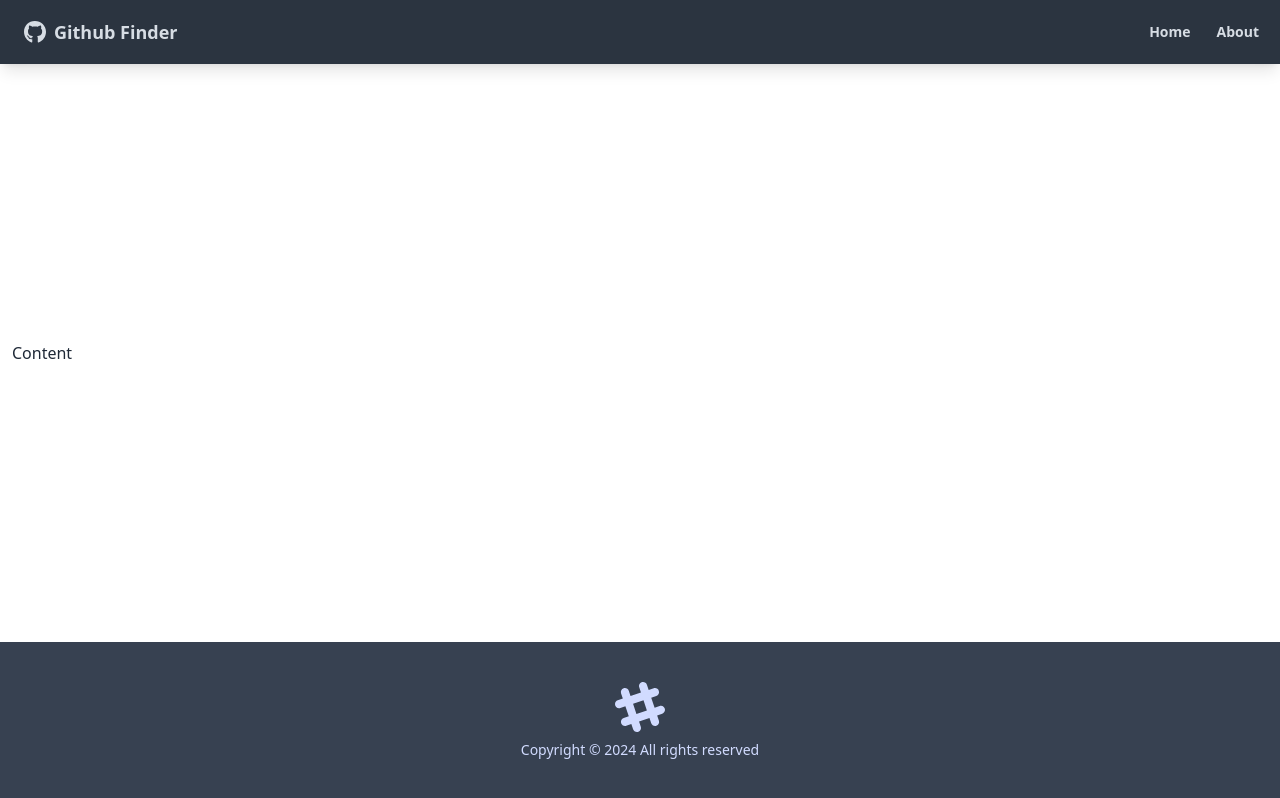
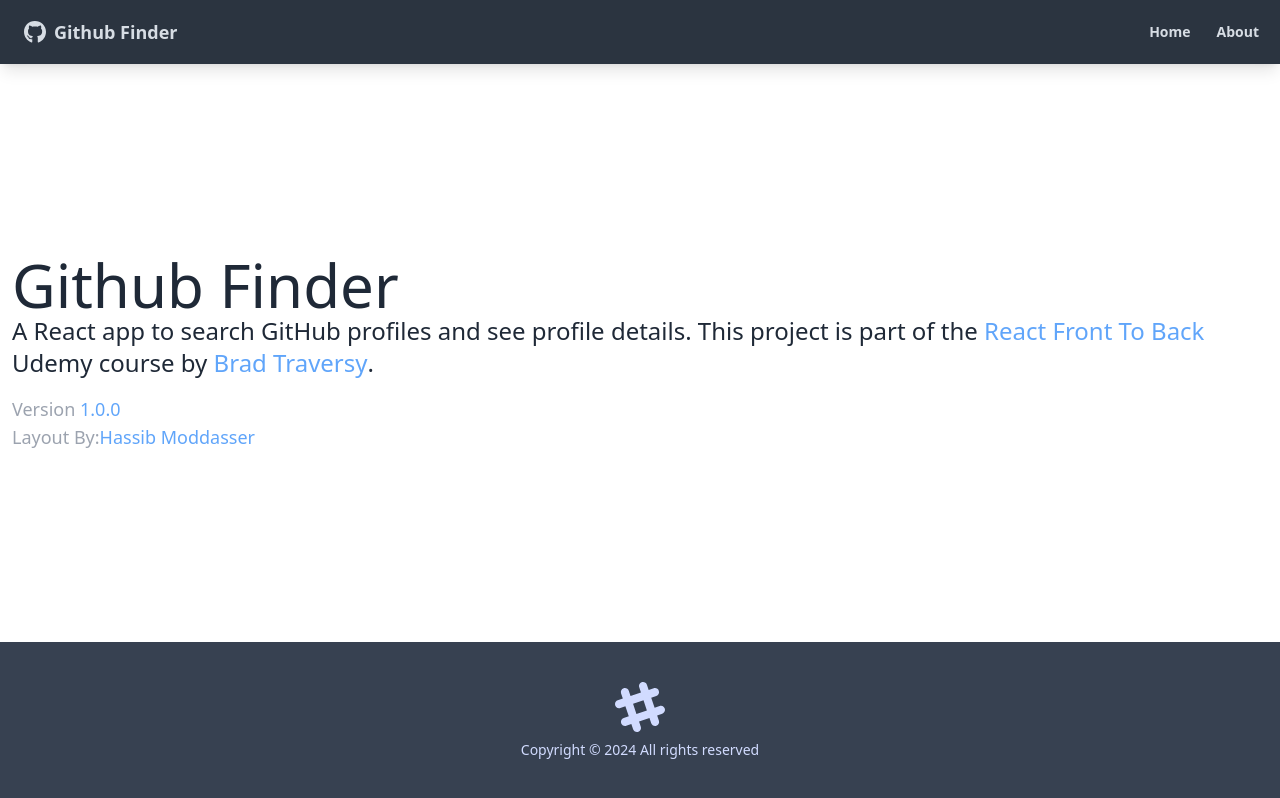
Before and after one commit to ccpretorius/github-finder, a React (Create React App) app: page /about in a window 1280 px wide. Built offline with nearby package versions, Linux system fonts and the light colour scheme.

Commit message:
Pages and Routes

```diff
--- a/src/App.js
+++ b/src/App.js
@@ -1,13 +1,23 @@
-import { BrowserRouter as Router, Route } from "react-router-dom";
+import { BrowserRouter as Router, Route, Routes } from "react-router-dom";
 import Navbar from "./components/layout/Navbar";
 import Footer from "./components/layout/Footer";
+import Home from "./pages/Home";
+import About from "./pages/About";
+import NotFound from "./pages/NotFound";
 
 function App() {
   return (
     <Router>
       <div className="flex flex-col justify-between h-screen">
         <Navbar />
-        <main className="container mx-auto px-3 pb-12">Content</main>
+        <main className="container mx-auto px-3 pb-12">
+          <Routes>
+            <Route path="/" element={<Home />} />
+            <Route path="/about" element={<About />} />
+            <Route path="/notfound" element={<NotFound />} />
+            <Route path="/*" element={<NotFound />} />
+          </Routes>
+        </main>
         <Footer />
       </div>
     </Router>
--- /dev/null
+++ b/src/pages/About.jsx
@@ -0,0 +1,33 @@
+function About() {
+  return (
+    <>
+      <h1 className="text-6xl">Github Finder</h1>
+      <p className="mb-4 text-2xl font-light">
+        A React app to search GitHub profiles and see profile details. This project is part of the
+        <a className="text-blue-400" href="https://www.udemy.com/course/modern-react-front-to-back/">
+          {" "}
+          React Front To Back
+        </a>{" "}
+        Udemy course by
+        <strong>
+          <a className="text-blue-400" href="https://traversymedia.com">
+            {" "}
+            Brad Traversy
+          </a>
+        </strong>
+        .
+      </p>
+      <p className="text-lg text-gray-400">
+        Version <span className="text-blue-400">1.0.0</span>
+      </p>
+      <p className="text-lg text-gray-400">
+        Layout By:
+        <a className="text-blue-400" href="https://twitter.com/hassibmoddasser">
+          Hassib Moddasser
+        </a>
+      </p>
+    </>
+  );
+}
+
+export default About;
--- /dev/null
+++ b/src/pages/Home.jsx
@@ -0,0 +1,9 @@
+function Home() {
+  return (
+    <div>
+      <h1 className="text-6xl">Welcome</h1>
+    </div>
+  );
+}
+
+export default Home;
--- /dev/null
+++ b/src/pages/NotFound.jsx
@@ -0,0 +1,21 @@
+import { FaHome } from "react-icons/fa";
+import { Link } from "react-router-dom";
+
+function NotFound() {
+  return (
+    <div className="hero'">
+      <div className="text-center hero-content">
+        <div className="max w lg">
+          <h1 className="text-8xl font-bold mb-8">Oops!</h1>
+          <p className="text-5xl mb-8">404 - Page not found!</p>
+          <Link to="/" className="btn btn-primary btn-lg">
+            <FaHome className="mr-2" />
+            Back to Home
+          </Link>
+        </div>
+      </div>
+    </div>
+  );
+}
+
+export default NotFound;
```
